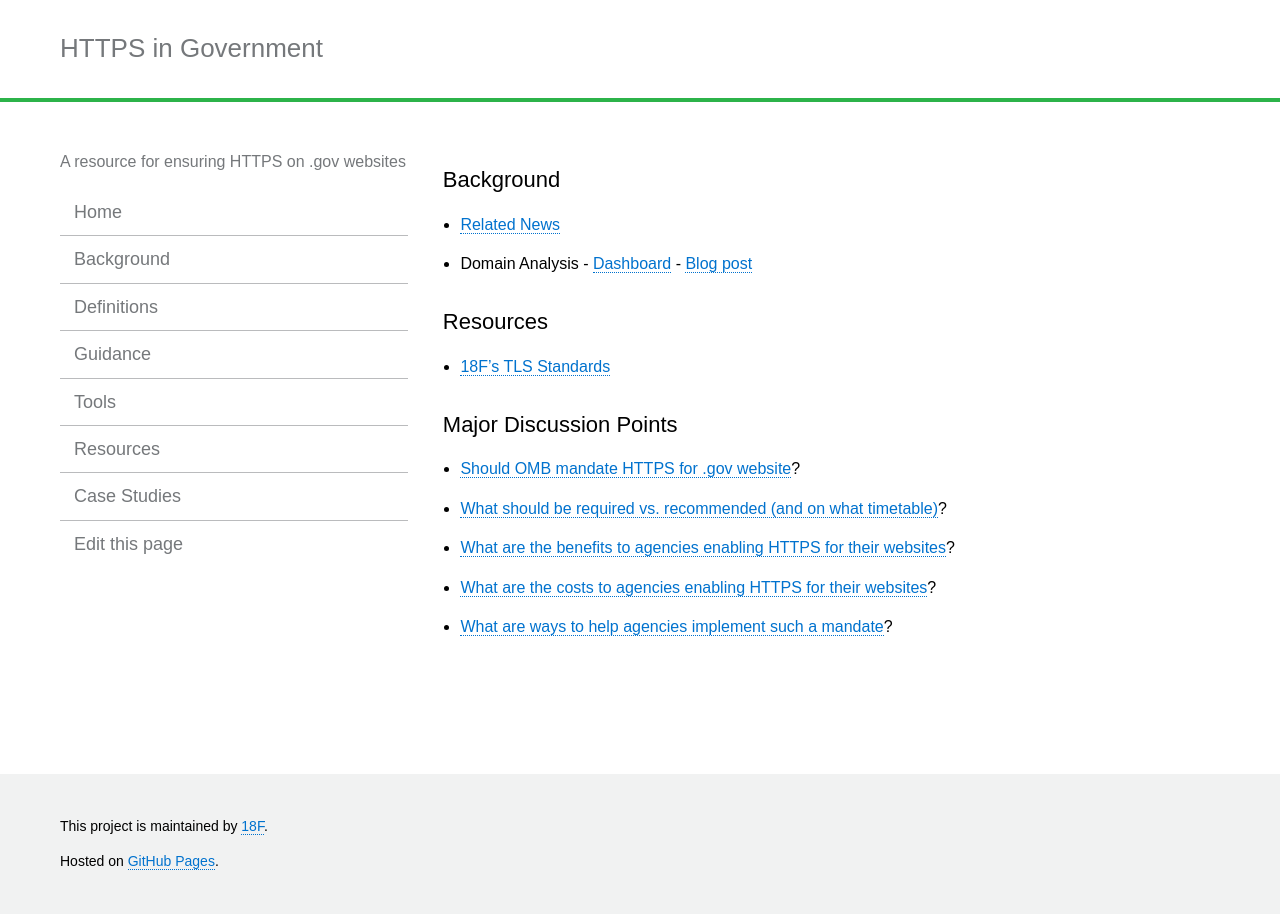
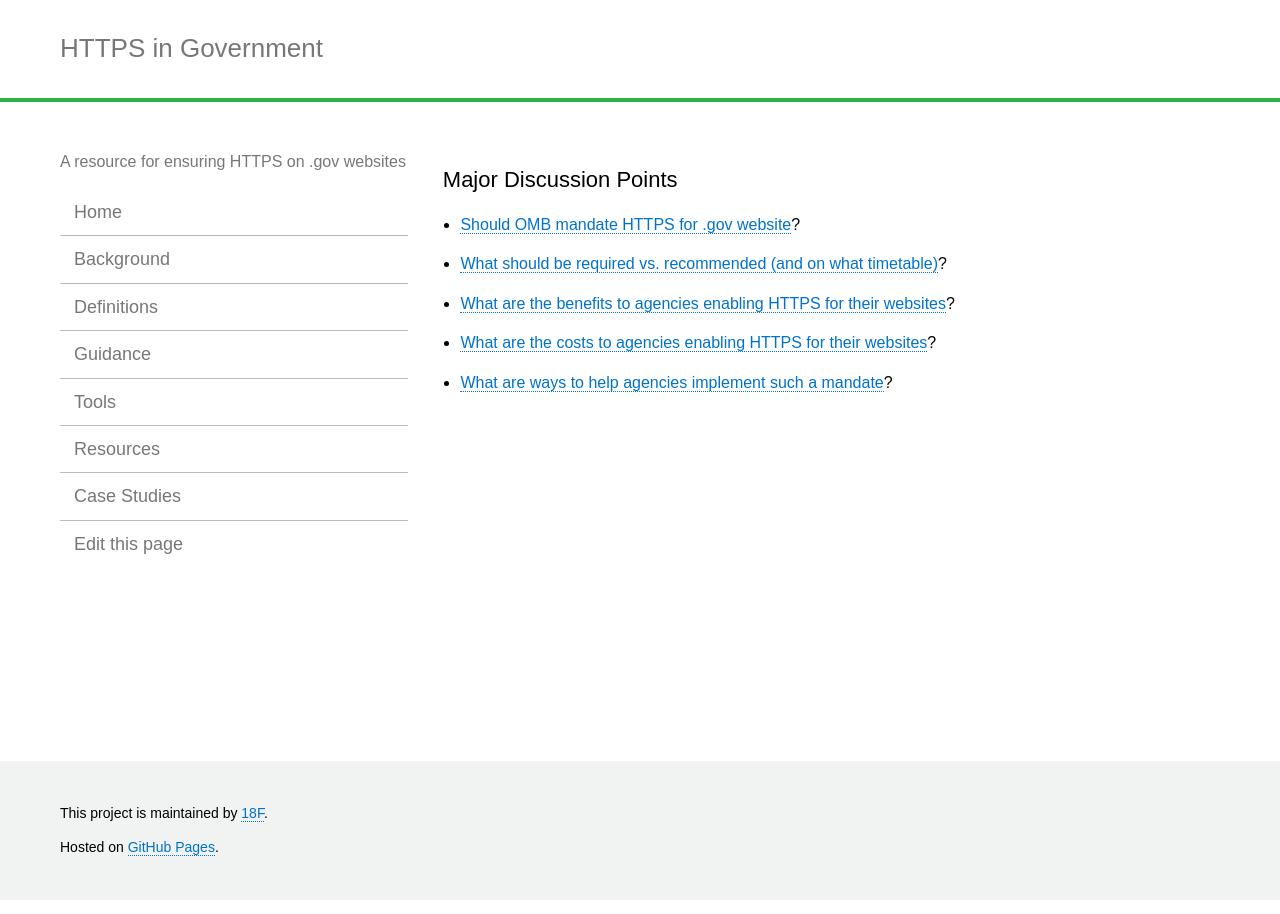
Before and after one commit to GSA/https, a Jekyll site: the page built from index.md, in a window 1280 px wide. Built offline with Jekyll 4.4.1, drawn with Linux system fonts in a browser that asks for light colours.

Commit message:
moving content

```diff
--- a/index.md
+++ b/index.md
@@ -2,14 +2,6 @@
 layout: default
 title: HTTPS in government
 ---
-
-
-## Background
-* [Related News](https://github.com/GSA/https/blob/master/resources/news.md)
-* Domain Analysis - [Dashboard](http://dotgov-browser.herokuapp.com/domains) - [Blog post](http://ben.balter.com/2014/07/07/analysis-of-federal-executive-domains-part-deux/)
-
-## Resources
-* [18F's TLS Standards](https://github.com/18F/tls-standards)
 
 ## Major Discussion Points
 * [Should OMB mandate HTTPS for .gov website](https://github.com/GSA/https/issues/1)?
```
